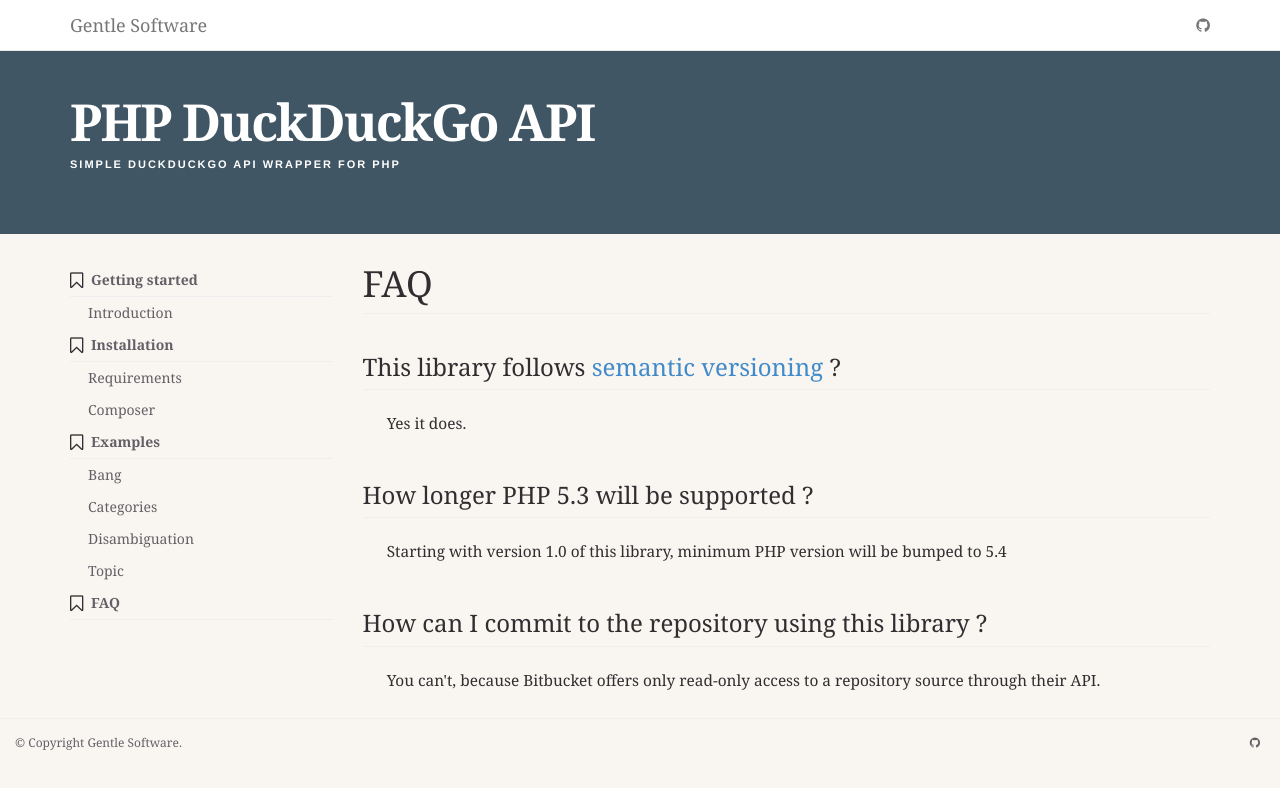
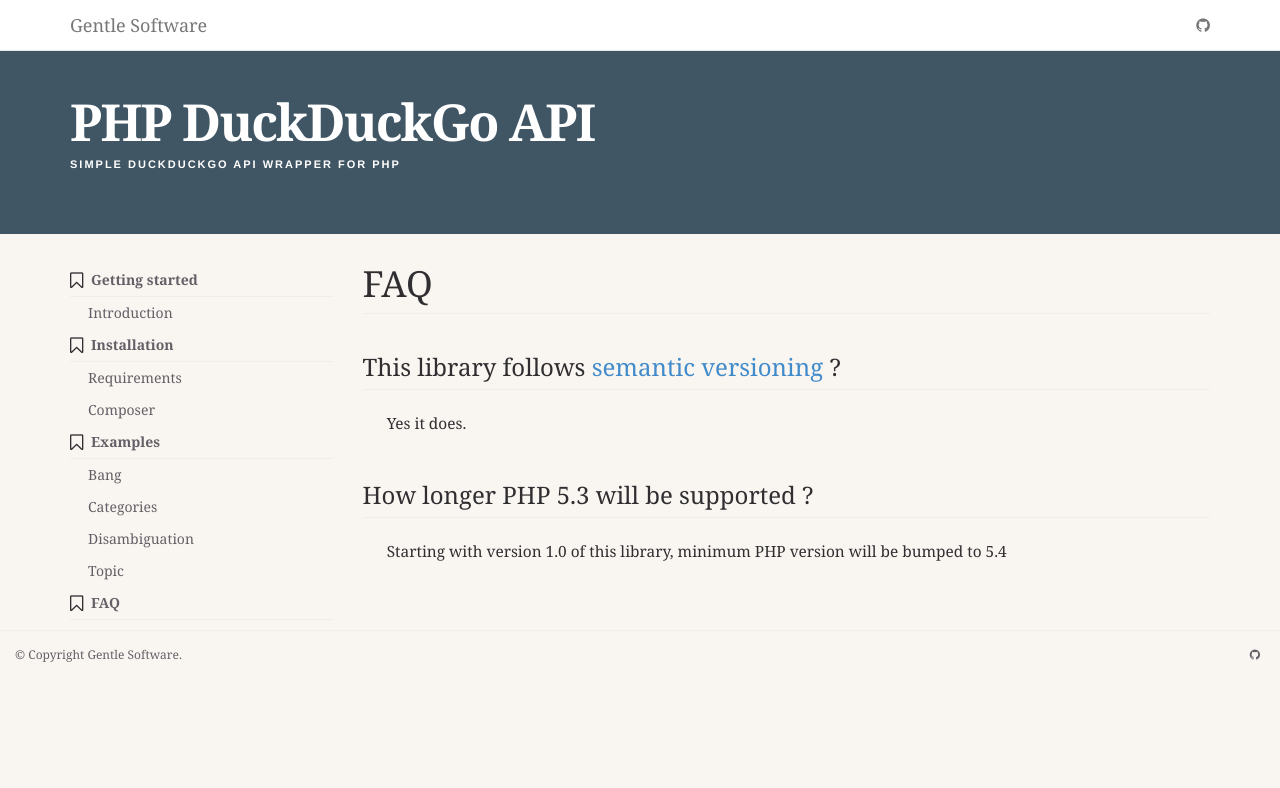
Before and after one commit to gentlero/gentlero.github.io, a plain HTML site: page duckduckgo-api/faq.html in a window 1280 px wide. Drawn offline with nearby package versions, Linux system fonts and the light colour scheme; a small style sheet from the web is missing.

Commit message:
updated duckduckgo-api

```diff
--- a/duckduckgo-api/faq.html
+++ b/duckduckgo-api/faq.html
@@ -140,10 +140,6 @@
 
 <p>Starting with version 1.0 of this library, minimum PHP version will be bumped to 5.4</p>
 
-<h3 id="how-can-i-commit-to-the-repository-using-this-library-?">How can I commit to the repository using this library ?</h3>
-
-<p>You can&#39;t, because Bitbucket offers only read-only access to a repository source through their API.</p>
-
     </article>
   </div>
 </main>
```
